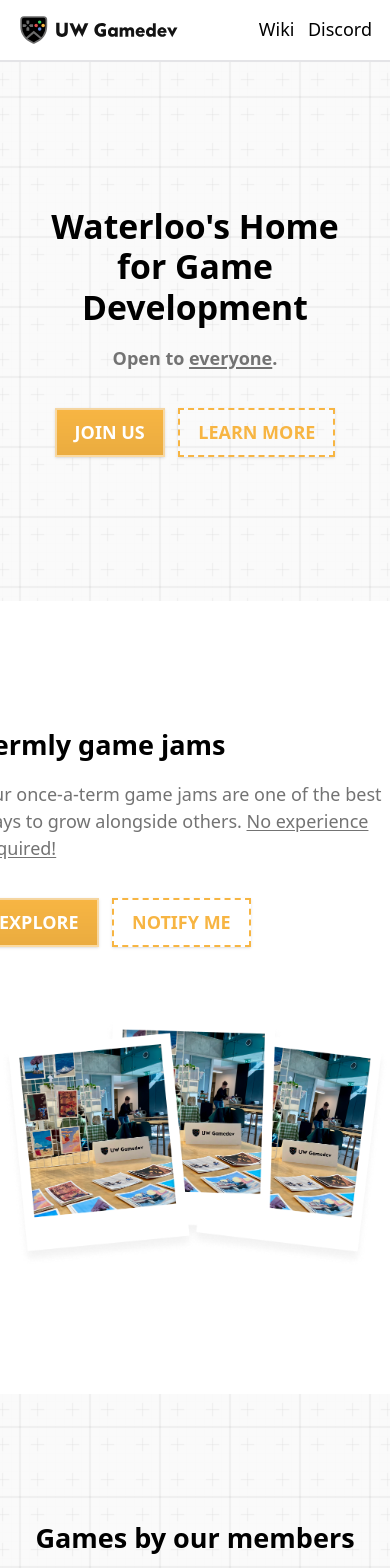
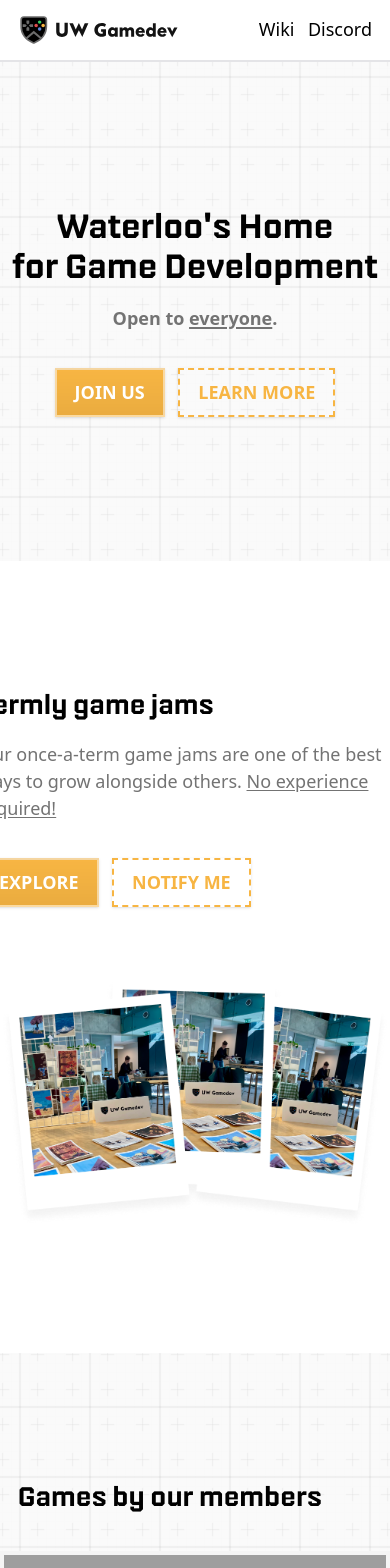
Before and after one commit to uwgdc/uwgdc.github.io, a React (Vite) app: page / in a window 390 px wide. Shown: the top 1568 px of the page. Built offline with nearby package versions, Linux system fonts and the light colour scheme; grey boxes are pictures that could not be loaded; some icons are missing; a web font is replaced by a local one.

Commit message:
Revamp headings with new font and icons

```diff
--- a/index.css
+++ b/index.css
@@ -1,6 +1,14 @@
 @import url("https://fonts.googleapis.com/css2?family=Alexandria:wght@100..900&family=LINE+Seed+JP&display=swap");
 @import "tailwindcss";
 @plugin "@tailwindcss/typography";
+
+@font-face {
+  font-family: Nippo;
+  font-style: normal;
+  font-weight: 200 500 700;
+  font-display: swap;
+  src: url("/src/assets/fonts/Nippo.ttf");
+}
 
 html {
   font-size: 18px;
@@ -38,4 +46,7 @@ html {
   --font-sans:
     "Alexandria", ui-sans-serif, system-ui, sans-serif, "Apple Color Emoji",
     "Segoe UI Emoji", "Segoe UI Symbol", "Noto Color Emoji";
+  --font-display:
+    "Nippo", ui-sans-serif, system-ui, sans-serif, "Apple Color Emoji",
+    "Segoe UI Emoji", "Segoe UI Symbol", "Noto Color Emoji";
 }
--- a/index.html
+++ b/index.html
@@ -7,7 +7,9 @@
     <meta name="viewport" content="width=device-width, initial-scale=1.0" />
     <title>UW Gamedev</title>
   </head>
-  <body class="prose-headings:font-bold underline-offset-2">
+  <body
+    class="prose-headings:font-medium prose-headings:font-display underline-offset-2"
+  >
     <div id="root"></div>
     <script type="module" src="/src/main.tsx"></script>
   </body>
--- a/src/components/sections/GameJamsSection.tsx
+++ b/src/components/sections/GameJamsSection.tsx
@@ -1,14 +1,20 @@
 import { Button } from "../Button";
 import Photos from "../../assets/Photos.png";
+import { Calendar2 } from "pixelarticons/react";
 
 export default function GameJamsSection() {
   return (
     <div className="py-28 flex flex-col bg-white">
-      <div className="flex flex-row flex-wrap gap-x-28 gap-y-16 justify-center items-center">
+      <div className="flex flex-row flex-wrap gap-x-12 xl:gap-x-28 gap-y-16 justify-center items-center">
         <div className="flex flex-col gap-8 w-fit">
           <div className="flex flex-col gap-4 w-96">
-            <h1 className="mb-0 text-2xl [&]:font-semibold w-fit">
+            <h1 className="mb-0 text-2xl [&]:font-medium gap-2.5">
               Termly game jams
+              <Calendar2
+                width="32"
+                height="32"
+                className="inline align-top mx-2"
+              />
             </h1>
             <p className="text-neutral-500 font-medium mt-0 w-full">
               Our once-a-term game jams are one of the best ways to grow
--- a/src/components/sections/GamesSection.tsx
+++ b/src/components/sections/GamesSection.tsx
@@ -1,16 +1,22 @@
 import { Button } from "../Button";
 import Carousel from "../Carousel";
+import { Sparkles } from "pixelarticons/react";
 
 export default function GamesSection() {
   return (
     <div className="py-28 flex flex-col">
       <div className="flex flex-row flex-wrap gap-x-28 gap-y-16 justify-center items-center">
         <div className="flex flex-col items-center gap-8 w-full">
-          <h1 className="mb-0 text-2xl [&]:font-semibold text-center">
+          <h1 className="mb-0 text-2xl [&]:font-medium gap-2.5">
             Games by our members
+            <Sparkles
+              width="32"
+              height="32"
+              className="inline align-top mx-2"
+            />
           </h1>
           <Carousel />
-          <span className="flex gap-3 bg-white w-fit">
+          <span className="flex-inline gap-3 bg-white w-fit">
             <Button variant="secondary">See more</Button>
           </span>
         </div>
--- a/src/components/sections/IntroSection.tsx
+++ b/src/components/sections/IntroSection.tsx
@@ -9,7 +9,7 @@ export default function IntroSection() {
       <Controller className="translate-y-24 absolute opacity-0 left-0 md:opacity-100 md:left-8 lg:left-32 xl:left-64 transition-all duration-300" />
       <div className="flex flex-col gap-8 items-center justify-center">
         <article className="flex flex-col gap-4">
-          <h1 className="text-center mb-0 text-3xl [&]:font-semibold">
+          <h1 className="text-center mb-0 text-3xl md:text-4xl [&]:font-medium">
             Waterloo&apos;s Home
             <br /> for Game Development
           </h1>
```
Also changed, not shown: src/assets/fonts/Nippo.ttf (added).
